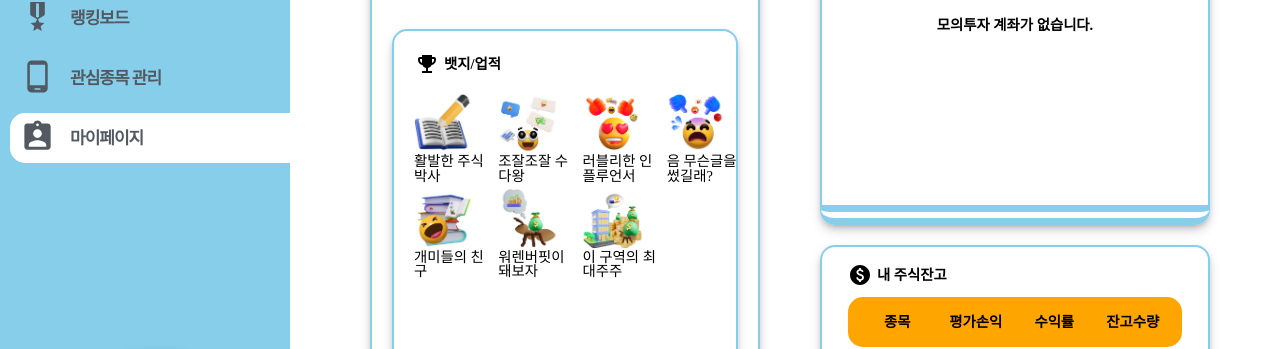
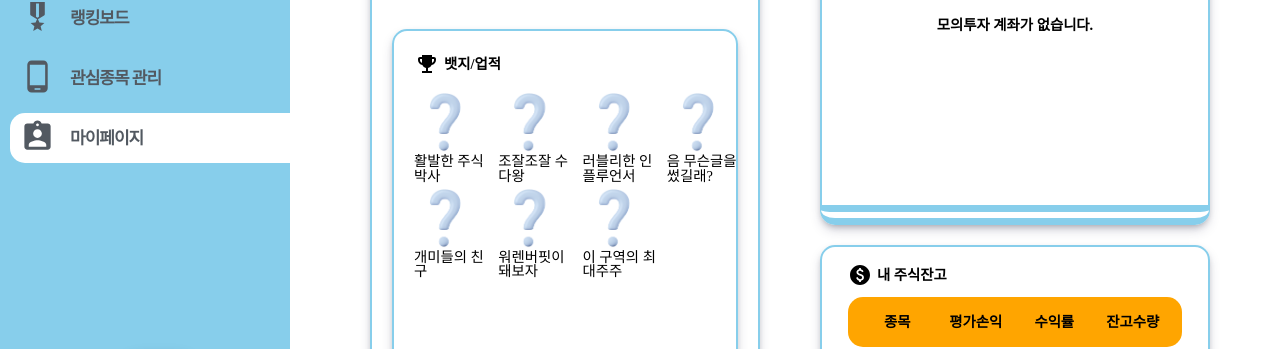
Before and after one commit to innovation-final/Front, a React (Create React App) app: page /mypage in a window 1280 px wide. Shown: the part 267-616 px from the top of the page. Built offline with nearby package versions, Linux system fonts and the light colour scheme; no server answers; sample sign-in values are in the browser's storage; a web font is replaced by a local one.

Commit message:
FIX:Badge

```diff
--- a/src/component/elements/Pagination.jsx
+++ b/src/component/elements/Pagination.jsx
@@ -42,11 +42,11 @@ function Pagination(props) {
     }
 
     const color = () => {
-        if (isDark) return 'white';
+        if (isDark === 'darkMode') return 'white';
         return 'black';
     };
     const focusColor = () => {
-        if (isDark) return '#DE6B3E';
+        if (isDark === 'darkMode') return '#DE6B3E';
         return 'skyblue';
     };
 
--- a/src/component/mypage/MyPageBadge.jsx
+++ b/src/component/mypage/MyPageBadge.jsx
@@ -7,40 +7,77 @@ import kinds from '../../static/kindsBadge.png';
 import like from '../../static/likeBadge.png';
 import manyStock from '../../static/manyStockBadge.png';
 import post from '../../static/postBadge.png';
+import mark from '../../static/mark.png';
 
 function MypageBadge({ badge }) {
-    console.log(badge);
-    const postBadge = badge && badge[2].name;
-    console.log(postBadge, 'D');
+    const badges =
+        badge &&
+        badge.map(myBadge => {
+            return myBadge.name;
+        });
+    const isInclude = badgeName => {
+        if (!badges) return false;
+        if (badges.includes(badgeName)) return true;
+        return false;
+    };
+
     return (
         <Layout>
             <BadgeGrid>
                 <BadgeContainer>
-                    {!postBadge ? <BadgeImg src={post} /> : '없음'}
+                    {isInclude('POST') ? (
+                        <BadgeImg src={post} />
+                    ) : (
+                        <BadgeImg src={mark} />
+                    )}
                     <BadgeTitle>활발한 주식박사</BadgeTitle>
                 </BadgeContainer>
                 <BadgeContainer>
+                    {isInclude('COMMENT') ? (
                         <BadgeImg src={comment} />
+                    ) : (
+                        <BadgeImg src={mark} />
+                    )}
                     <BadgeTitle>조잘조잘 수다왕</BadgeTitle>
                 </BadgeContainer>
                 <BadgeContainer>
+                    {isInclude('LIKE') ? (
                         <BadgeImg src={like} />
+                    ) : (
+                        <BadgeImg src={mark} />
+                    )}
                     <BadgeTitle>러블리한 인플루언서</BadgeTitle>
                 </BadgeContainer>
                 <BadgeContainer>
+                    {isInclude('DISLIKE') ? (
                         <BadgeImg src={dislike} />
+                    ) : (
+                        <BadgeImg src={mark} />
+                    )}
                     <BadgeTitle>음 무슨글을 썼길래?</BadgeTitle>
                 </BadgeContainer>
                 <BadgeContainer>
+                    {isInclude('VIEW') ? (
                         <BadgeImg src={kinds} />
+                    ) : (
+                        <BadgeImg src={mark} />
+                    )}
                     <BadgeTitle>개미들의 친구</BadgeTitle>
                 </BadgeContainer>
                 <BadgeContainer>
+                    {isInclude('BUY') ? (
                         <BadgeImg src={buyStock} />
+                    ) : (
+                        <BadgeImg src={mark} />
+                    )}
                     <BadgeTitle>워렌버핏이 돼보자</BadgeTitle>
                 </BadgeContainer>
                 <BadgeContainer>
+                    {isInclude('STOCKHOLD') ? (
                         <BadgeImg src={manyStock} />
+                    ) : (
+                        <BadgeImg src={mark} />
+                    )}
                     <BadgeTitle>이 구역의 최대주주</BadgeTitle>
                 </BadgeContainer>
             </BadgeGrid>
```
Also changed, not shown: src/component/ranking/rankings/Investment.jsx (+7 -0 lines), src/static/mark.png (added). Lines whose indentation alone changed are shown as unchanged.
